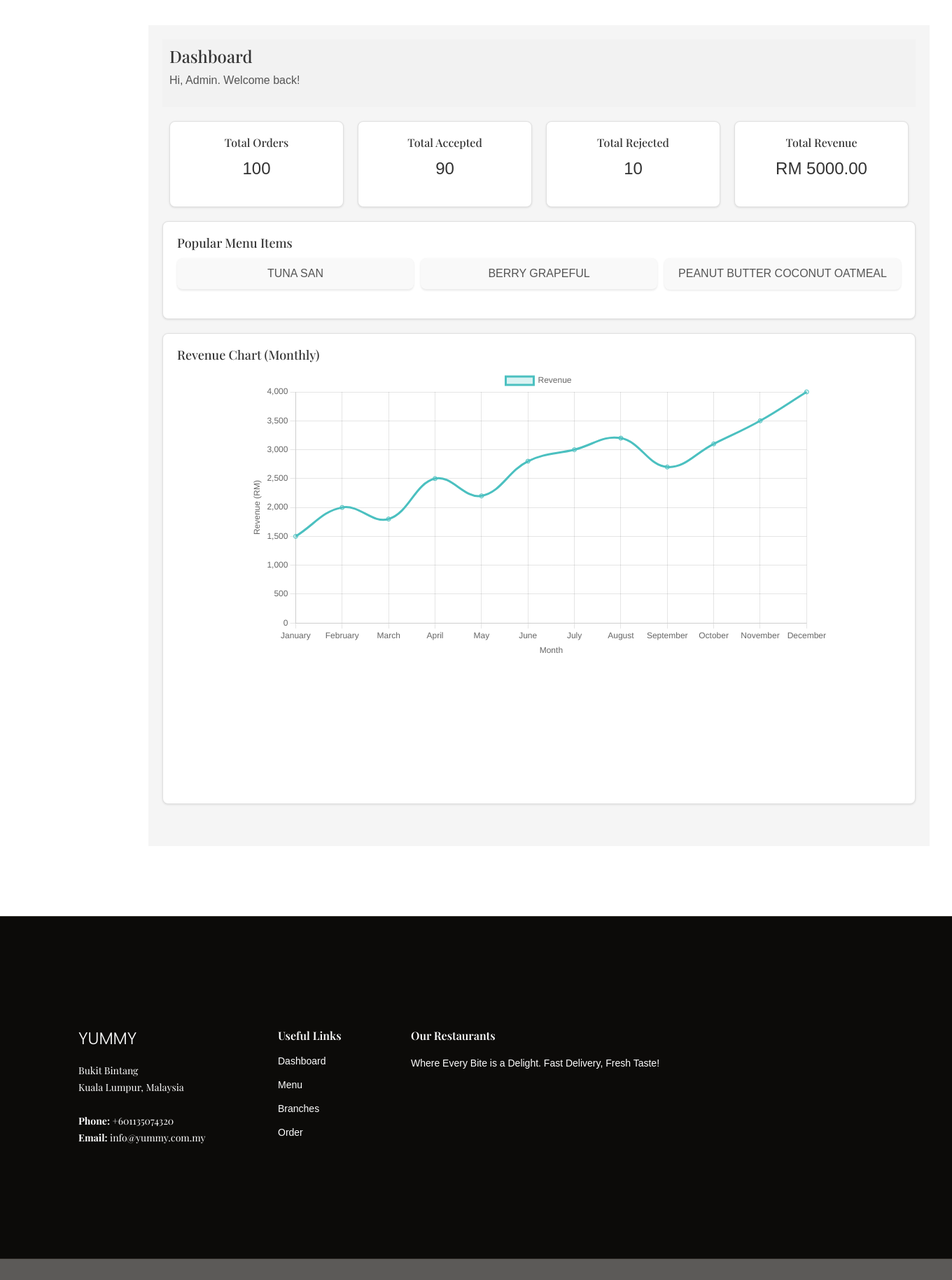
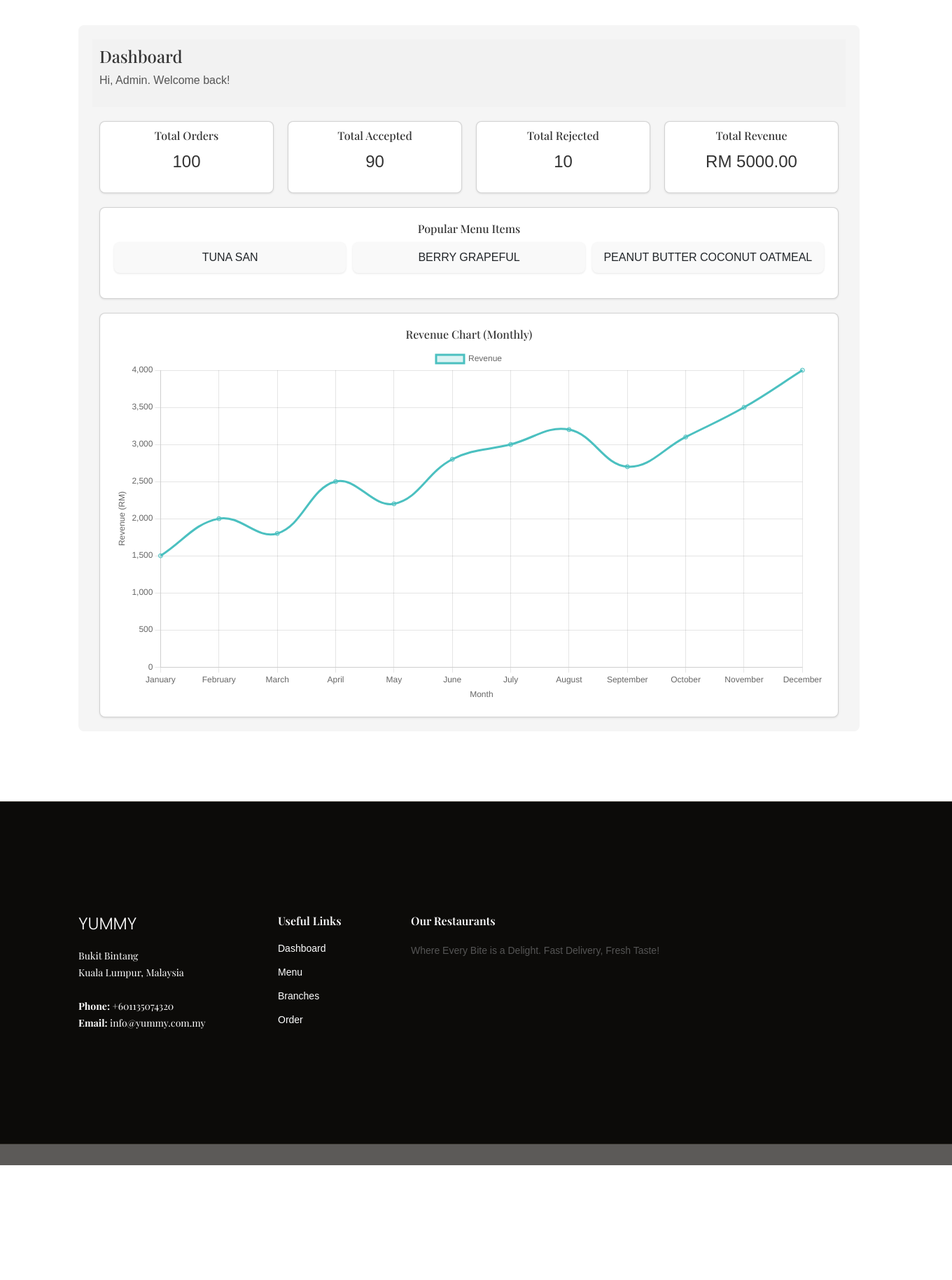
Before and after one commit to mmafrar/yummy, a Django app: page /dashboard/ in a window 1360 px wide. Shown: the part 112-1941 px from the top of the page at 70% size. After the commit the page ends 1777 px from the top, so only its background shows below. Run offline with Django 5.2, Linux system fonts and the light colour scheme; the visitor is signed in with stand-in values (Sample User, id 1); some libraries are stand-ins or nearby versions; some web fonts are replaced.

Commit message:
Move inline style to separate CSS file (#35)

```diff
--- a/dashboard/static/css/dashboard.css
+++ b/dashboard/static/css/dashboard.css
@@ -1,21 +1,30 @@
-/* dashboard.css */
+.dashboardcontainer {
+    padding: 20px;
+    background-color: #f5f5f5;
+    border-radius: 8px;
+}
 
-.container {
-    flex-direction: column;
-    justify-content: center;
-    align-items: center;
+.section {
+    margin-bottom: 20px;
+}
+
+h1 {
+    font-size: 24px;
+    color: #333;
+}
+
+p {
+    color: #555;
 }
 
 .card {
-    background-color: #191313;
-    border-radius: 10px;
-    box-shadow: 0 4px 6px rgba(0, 0, 0, 0.1);
-    padding: 20px;
-    margin: 3.5 auto;
-    background-color: #171111;
-    background-image: linear-gradient(to bottom, #ffffff, #f0f0f0);
-    border: 1px solid #e0e0e0;
-    box-shadow: 0 2px 4px rgba(0, 0, 0, 0.1);
+    background: white;
+    border-radius: 8px;
+    padding: 10px;
+    text-align: center;
+    flex: 1;
+    margin: 0 10px;
+    box-shadow: 0 1px 3px rgba(0, 0, 0, 0.1);
 }
 
 .card:hover {
@@ -23,59 +32,22 @@
     box-shadow: 0 10px 20px rgba(0, 0, 0, 0.2);
 }
 
-#popularItems {
-    list-style: none;
-    padding: 0;
-}
 
-#popularItems li {
-    padding: 8px 0;
-    border-bottom: 1px solid #eee;
-    font-size: 16px;
-    color: #555555;
-}
-
-#popularItems li:last-child {
-    border-bottom: none;
-}
-
-.dashboard-container {
-    padding: 20px;
-    background-color: #f5f5f5;
-}
-
-.dashboard-header {
-    margin-bottom: 20px;
-}
-
-.dashboard-stats {
-    display: flex;
-    justify-content: space-between;
-    margin-bottom: 20px;
-}
-
-.stat-block {
-    background: white;
-    border-radius: 8px;
-    padding: 20px;
-    text-align: center;
-    flex: 1;
-    margin: 0 10px;
-    box-shadow: 0 1px 3px rgba(0, 0, 0, 0.1);
-}
-
-.stat-block h4 {
+h4 {
     margin-bottom: 10px;
     font-size: 16px;
     color: #333;
 }
 
-.stat-block p {
+#totalOrdersSection p,
+#acceptedOrdersSection p,
+#rejectedOrdersSection p,
+#revenueSection p {
     font-size: 24px;
     color: #333;
 }
 
-.dashboard-section {
+#popularItemsSection {
     background: white;
     border-radius: 8px;
     padding: 20px;
@@ -83,22 +55,31 @@
     box-shadow: 0 1px 3px rgba(0, 0, 0, 0.1);
 }
 
-.dashboard-section h4 {
-    margin-bottom: 10px;
-    font-size: 18px;
-    color: #333;
-}
-
 #popularItems {
     list-style: none;
     padding: 0;
+    display: flex;
+    flex-wrap: wrap;
+    gap: 10px;
 }
 
 #popularItems li {
-    margin-bottom: 5px;
+    flex: 1 1 calc(33.333% - 10px);
+    background: #f9f9f9;
+    border-radius: 8px;
+    padding: 10px;
+    text-align: center;
+    box-shadow: 0 1px 3px rgba(0, 0, 0, 0.1);
+}
+
+#revenueChartSection {
+    background: white;
+    border-radius: 8px;
+    padding: 20px;
+    box-shadow: 0 1px 3px rgba(0, 0, 0, 0.1);
 }
 
 .chart-container {
-    position: relative;
-    height: 600px;
+    width: 100%;
+    height: auto;
 }
--- a/dashboard/templates/dashboard.html
+++ b/dashboard/templates/dashboard.html
@@ -7,55 +7,43 @@
 {% endblock %}
 
 {% block content %}
-<div class="container" style="padding: 20px; background-color: #f5f5f5;">
-    <div class="section" style="margin-bottom: 20px;">
-        <h1 style="font-size: 24px; color: #333;">Dashboard</h1>
-        <p style="color: #555;">Hi, Admin. Welcome back!</p>
+<div class="dashboardcontainer">
+    <div class="section">
+        <h1>Dashboard</h1>
+        <p>Hi, Admin. Welcome back!</p>
     </div>
 
     <div style="display: flex; justify-content: space-between; margin-bottom: 20px;">
-        <div class="section card" id="totalOrdersSection"
-            style="background: white; border-radius: 8px; padding: 20px; text-align: center; flex: 1; margin: 0 10px; box-shadow: 0 1px 3px rgba(0, 0, 0, 0.1);">
-            <h4 style="margin-bottom: 10px; font-size: 16px; color: #333;">Total Orders</h4>
-            <p style="font-size: 24px; color: #333;"><span id="totalOrders">0</span></p>
+        <div class="section card" id="totalOrdersSection">
+            <h4>Total Orders</h4>
+            <p><span id="totalOrders">0</span></p>
         </div>
-        <div class="section card" id="acceptedOrdersSection"
-            style="background: white; border-radius: 8px; padding: 20px; text-align: center; flex: 1; margin: 0 10px; box-shadow: 0 1px 3px rgba(0, 0, 0, 0.1);">
-            <h4 style="margin-bottom: 10px; font-size: 16px; color: #333;">Total Accepted</h4>
-            <p style="font-size: 24px; color: #333;"><span id="acceptedOrders">0</span></p>
+        <div class="section card" id="acceptedOrdersSection">
+            <h4>Total Accepted</h4>
+            <p><span id="acceptedOrders">0</span></p>
         </div>
-        <div class="section card" id="rejectedOrdersSection"
-            style="background: white; border-radius: 8px; padding: 20px; text-align: center; flex: 1; margin: 0 10px; box-shadow: 0 1px 3px rgba(0, 0, 0, 0.1);">
-            <h4 style="margin-bottom: 10px; font-size: 16px; color: #333;">Total Rejected</h4>
-            <p style="font-size: 24px; color: #333;"><span id="rejectedOrders">0</span></p>
+        <div class="section card" id="rejectedOrdersSection">
+            <h4>Total Rejected</h4>
+            <p><span id="rejectedOrders">0</span></p>
         </div>
-        <div class="section card" id="revenueSection"
-            style="background: white; border-radius: 8px; padding: 20px; text-align: center; flex: 1; margin: 0 10px; box-shadow: 0 1px 3px rgba(0, 0, 0, 0.1);">
-            <h4 style="margin-bottom: 10px; font-size: 16px; color: #333;">Total Revenue</h4>
-            <p style="font-size: 24px; color: #333;">RM <span id="totalRevenue">0.00</span></p>
+        <div class="section card" id="revenueSection">
+            <h4>Total Revenue</h4>
+            <p>RM <span id="totalRevenue">0.00</span></p>
         </div>
     </div>
 
-    <div class="section card" id="popularItemsSection"
-        style="background: white; border-radius: 8px; padding: 20px; margin-bottom: 20px; box-shadow: 0 1px 3px rgba(0, 0, 0, 0.1);">
-        <h4 style="margin-bottom: 10px; font-size: 18px; color: #333;">Popular Menu Items</h4>
-        <ul id="popularItems" style="list-style: none; padding: 0; display: flex; flex-wrap: wrap; gap: 10px;">
-            <li
-                style="flex: 1 1 calc(33.333% - 10px); background: #f9f9f9; border-radius: 8px; padding: 10px; text-align: center; box-shadow: 0 1px 3px rgba(0, 0, 0, 0.1);">
-                TUNA SAN</li>
-            <li
-                style="flex: 1 1 calc(33.333% - 10px); background: #f9f9f9; border-radius: 8px; padding: 10px; text-align: center; box-shadow: 0 1px 3px rgba(0, 0, 0, 0.1);">
-                BERRY GRAPEFUL</li>
-            <li
-                style="flex: 1 1 calc(33.333% - 10px); background: #f9f9f9; border-radius: 8px; padding: 10px; text-align: center; box-shadow: 0 1px 3px rgba(0, 0, 0, 0.1);">
-                PEANUT BUTTER COCONUT OATMEAL</li>
+    <div class="section card" id="popularItemsSection">
+        <h4>Popular Menu Items</h4>
+        <ul id="popularItems">
+            <li>TUNA SAN</li>
+            <li>BERRY GRAPEFUL</li>
+            <li>PEANUT BUTTER COCONUT OATMEAL</li>
         </ul>
     </div>
 
     <!-- Revenue Chart Section -->
-    <div class="section card" id="revenueChartSection"
-        style="background: white; border-radius: 8px; padding: 20px; box-shadow: 0 1px 3px rgba(0, 0, 0, 0.1);">
-        <h4 style="margin-bottom: 10px; font-size: 18px; color: #333;">Revenue Chart (Monthly)</h4>
+    <div class="section card" id="revenueChartSection">
+        <h4>Revenue Chart (Monthly)</h4>
         <div class="chart-container">
             <canvas id="revenueChart"></canvas>
         </div>
```
